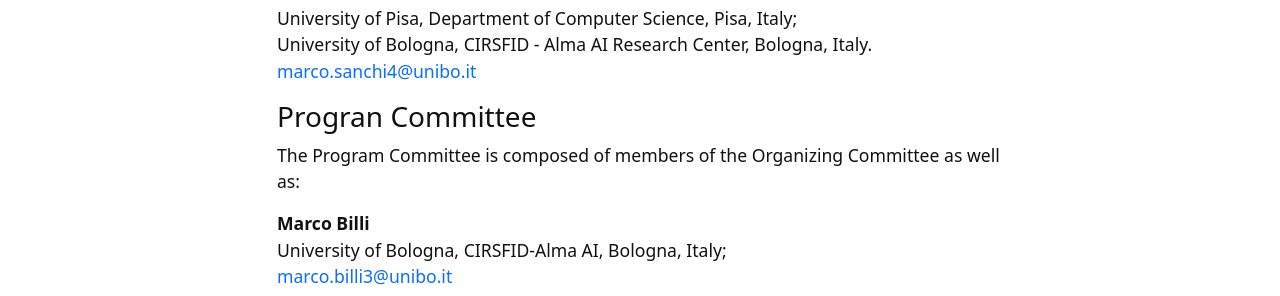
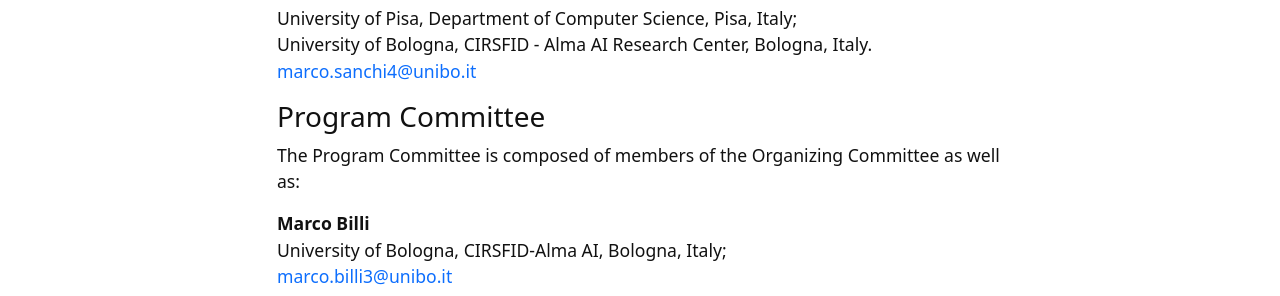
Before and after one commit to lsai-ws/lsai-ws.github.io, a Jekyll site: the page built from content/2-committee.md, in a window 1280 px wide. Shown: the part 1077-1373 px from the top of the page. Built offline with Jekyll 4.4.1, drawn with Linux system fonts in a browser that asks for light colours.

Commit message:
Update 2-committee.md

```diff
--- a/content/2-committee.md
+++ b/content/2-committee.md
@@ -41,7 +41,7 @@ University of Bologna, CIRSFID - Alma AI Research Center, Bologna, Italy.<br>
 <a href="mailto:marco.sanchi4@unibo.it">marco.sanchi4@unibo.it<a>
 
 
-### Progran Committee
+### Program Committee
 
 The Program Committee is composed of members of the Organizing Committee as well as:
 
```
